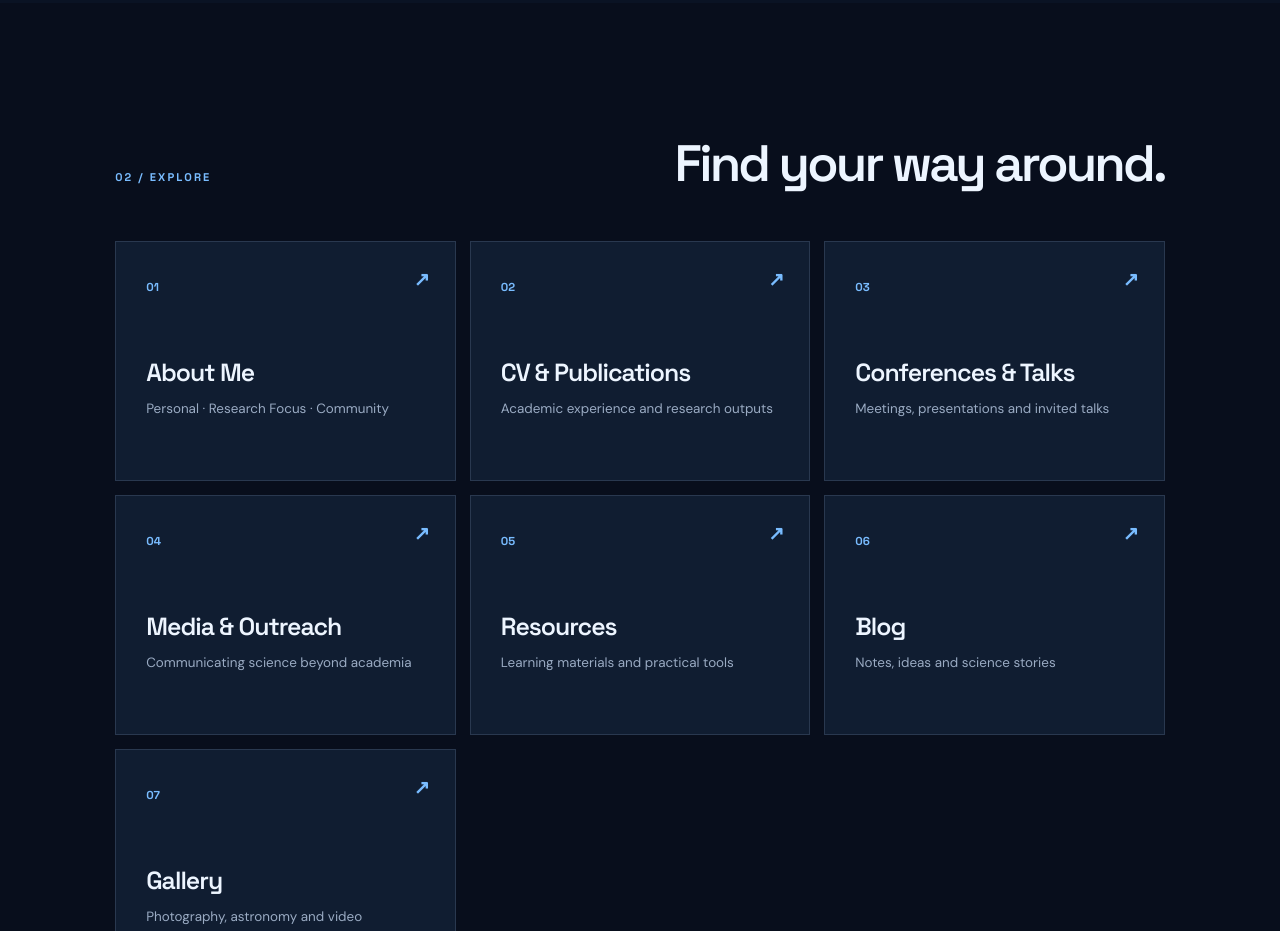
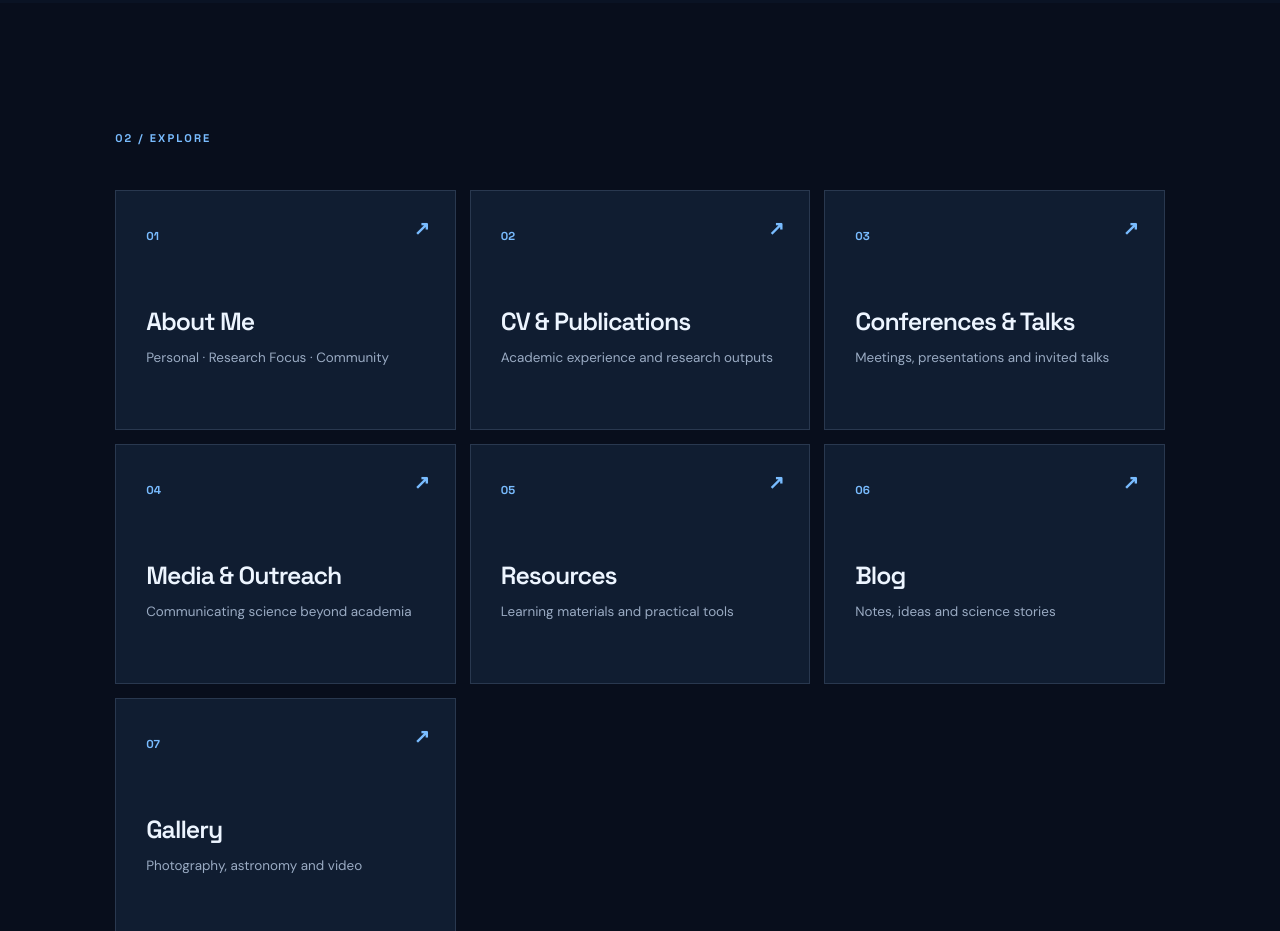
Before and after one commit to CosmicRami/ramimandow-v2, a plain HTML site: page index.html in a window 1280 px wide. Shown: the part 1640-2571 px from the top of the page. Drawn offline with Linux system fonts and the light colour scheme.

Commit message:
Update index.html

```diff
--- a/index.html
+++ b/index.html
@@ -200,7 +200,6 @@
 
                 <div class="section-topline">
                     <span class="eyebrow">02 / EXPLORE</span>
-                    <h2>Find your way around.</h2>
                 </div>
 
                 <div class="feature-grid">
```
